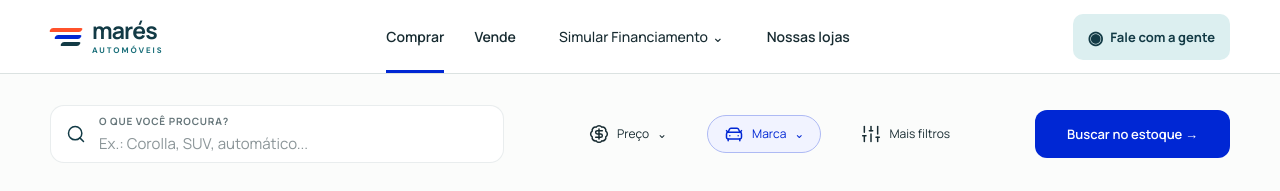
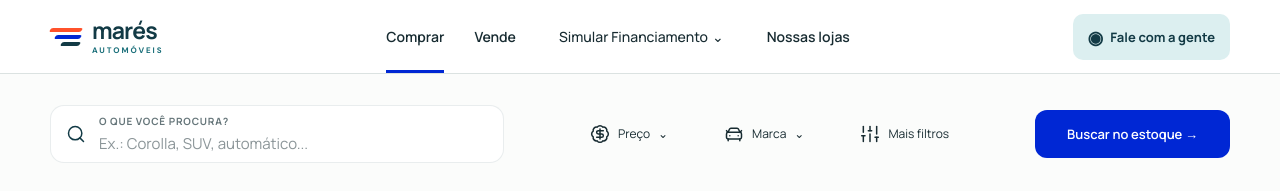
Before and after one commit to andrezatsss/autoforce, a Next.js app: page /seminovos in a window 1280 px wide. Shown: the top 191 px of the page. Built offline with nearby package versions, Linux system fonts and the light colour scheme.

Commit message:
feat: add Figma price and brand top filter dropdowns

```diff
--- a/src/app/seminovos/page.tsx
+++ b/src/app/seminovos/page.tsx
@@ -12,6 +12,18 @@ const vehicles = [
   { brand:"Toyota", model:"Corolla", version:"GLi 2.0 Flex", year:"2022/2023", km:"44.180 km", transmission:"Automático", tags:["LAUDO APROVADO"], oldPrice:"R$ 149.000", price:"R$ 132.900", image:`${FIGMA_ASSET}/e025c.png`, count:"1/7", slug:"toyota-corolla-gli-2023" },
 ];
 
+const brands = [
+  ["Volkswagen","https://www.figma.com/api/mcp/asset/ee426edf-ac82-4bef-ab71-6f65f79218f3/34e03.png"],
+  ["Honda","https://www.figma.com/api/mcp/asset/ee426edf-ac82-4bef-ab71-6f65f79218f3/ba18e.png"],
+  ["Chevrolet","https://www.figma.com/api/mcp/asset/ee426edf-ac82-4bef-ab71-6f65f79218f3/c267b.png"],
+  ["Toyota","https://www.figma.com/api/mcp/asset/ee426edf-ac82-4bef-ab71-6f65f79218f3/bb8c0.png"],
+  ["Fiat","https://www.figma.com/api/mcp/asset/ee426edf-ac82-4bef-ab71-6f65f79218f3/6278f.png"],
+  ["Hyundai","https://www.figma.com/api/mcp/asset/ee426edf-ac82-4bef-ab71-6f65f79218f3/7b7df.png"],
+  ["Ford","https://www.figma.com/api/mcp/asset/ee426edf-ac82-4bef-ab71-6f65f79218f3/75f9c.png"],
+  ["Mitsubishi","https://www.figma.com/api/mcp/asset/ee426edf-ac82-4bef-ab71-6f65f79218f3/77739.png"],
+  ["Jeep","https://www.figma.com/api/mcp/asset/ee426edf-ac82-4bef-ab71-6f65f79218f3/25e57.png"],
+] as const;
+
 const filterSections = [
   ["Marca", ["Toyota"]],
   ["Modelo", []],
@@ -22,7 +34,12 @@ const filterSections = [
 
 export default function SeminovosPage() {
   const [filtersOpen, setFiltersOpen] = useState(true);
+  const [topMenu, setTopMenu] = useState<"price" | "brand" | null>(null);
   const filtersRef = useRef<HTMLElement>(null);
+
+  const toggleTopMenu = (menu: "price" | "brand") => {
+    setTopMenu(current => current === menu ? null : menu);
+  };
 
   const openFilters = () => {
     setFiltersOpen(true);
@@ -60,8 +77,50 @@ export default function SeminovosPage() {
             </label>
 
             <div className="quick-filters">
-              <button className="pill"><BadgeDollarSign className="pill-icon" aria-hidden="true" />Preço <span>⌄</span></button>
-              <button className="pill selected"><CarFront className="pill-icon" aria-hidden="true" />Marca <span>⌄</span></button>
+              <div className="top-filter-anchor">
+                <button className={`pill ${topMenu === "price" ? "selected" : ""}`} onClick={()=>toggleTopMenu("price")} aria-expanded={topMenu === "price"}>
+                  <BadgeDollarSign className="pill-icon" aria-hidden="true" />Preço <span>⌄</span>
+                </button>
+                {topMenu === "price" && (
+                  <div className="top-popover price-popover">
+                    <div className="popover-title"><b>Preço</b><span>+</span></div>
+                    <div className="price-slider" aria-hidden="true">
+                      <span className="range-track-muted" />
+                      <span className="range-track-active" />
+                      <i className="range-knob left" /><i className="range-knob right" />
+                    </div>
+                    <div className="price-fields">
+                      <label><input placeholder="Preço mínimo" /></label>
+                      <label><input placeholder="Preço máximo" /></label>
+                    </div>
+                    <div className="fipe-row">
+                      <div><b>Abaixo da Fipe</b><span>Oportunidades com o valor abaixo da tabela.</span></div>
+                      <button className="switch" aria-label="Abaixo da Fipe"><i /></button>
+                    </div>
+                  </div>
+                )}
+              </div>
+
+              <div className="top-filter-anchor">
+                <button className={`pill ${topMenu === "brand" ? "selected" : ""}`} onClick={()=>toggleTopMenu("brand")} aria-expanded={topMenu === "brand"}>
+                  <CarFront className="pill-icon" aria-hidden="true" />Marca <span>⌄</span>
+                </button>
+                {topMenu === "brand" && (
+                  <div className="top-popover brand-popover">
+                    <div className="popover-title"><b>Marca</b><span>−</span></div>
+                    <label className="brand-search"><Search aria-hidden="true" /><input placeholder="Buscar por marca" /></label>
+                    <div className="brand-grid">
+                      {brands.map(([name,image])=>(
+                        <button className="brand-option" key={name}>
+                          <span className="brand-logo"><img src={image} alt="" /></span>
+                          <span>{name}</span>
+                        </button>
+                      ))}
+                    </div>
+                  </div>
+                )}
+              </div>
+
               <button className="pill" onClick={openFilters}><SlidersVertical className="pill-icon" aria-hidden="true" />Mais filtros</button>
             </div>
 
```
